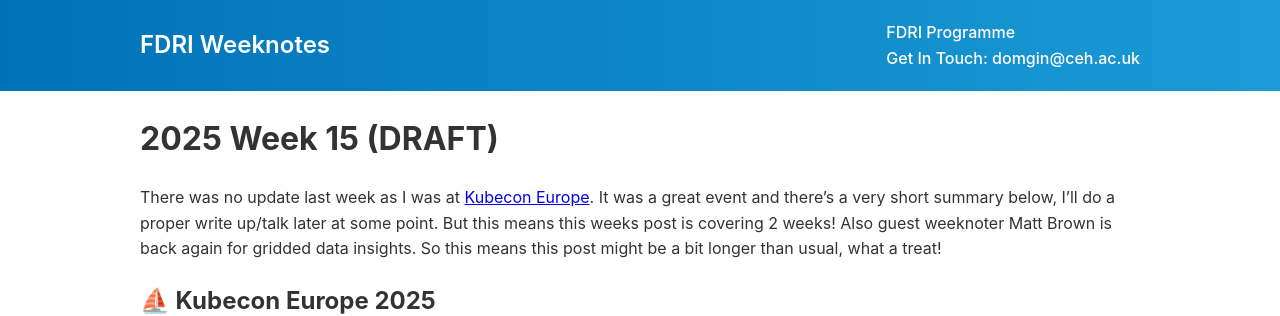
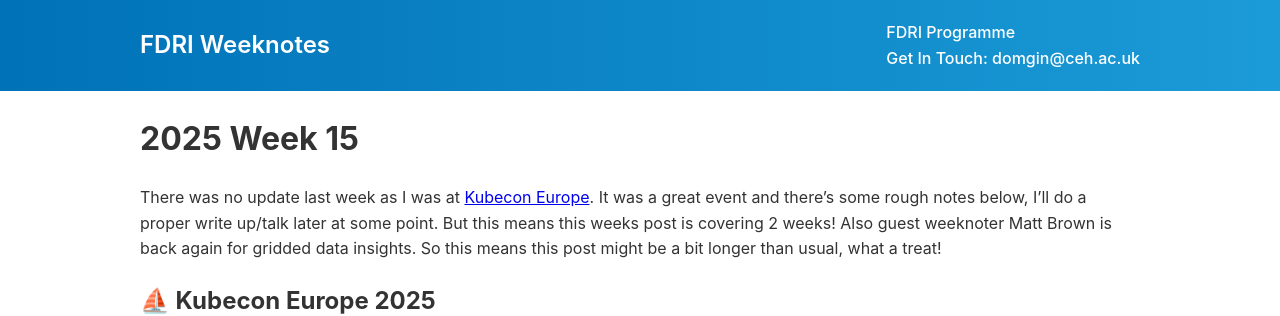
Before and after one commit to NERC-CEH/fdri_words, a Jekyll site: the page built from weeknotes/2025/15.md, in a window 1280 px wide and 900 px high, cut to the strip 0-316 px from the top of the window. Built offline with Jekyll 4.4.1, drawn with Linux system fonts in a browser that asks for light colours; our own code applies the rules of GitHub Pages for plain Markdown files.

Commit message:
Update 15.md

```diff
--- a/weeknotes/2025/15.md
+++ b/weeknotes/2025/15.md
@@ -1,6 +1,6 @@
-# 2025 Week 15 (DRAFT)
+# 2025 Week 15
 
-There was no update last week as I was at [Kubecon Europe](https://events.linuxfoundation.org/kubecon-cloudnativecon-europe/). It was a great event and there's a very short summary below, I'll do a proper write up/talk later at some point. But this means this weeks post is covering 2 weeks! Also guest weeknoter Matt Brown is back again for gridded data insights.  So this means this post might be a bit longer than usual, what a treat!
+There was no update last week as I was at [Kubecon Europe](https://events.linuxfoundation.org/kubecon-cloudnativecon-europe/). It was a great event and there's some rough notes below, I'll do a proper write up/talk later at some point. But this means this weeks post is covering 2 weeks! Also guest weeknoter Matt Brown is back again for gridded data insights.  So this means this post might be a bit longer than usual, what a treat!
 
 ## ⛵ Kubecon Europe 2025
 ![image](https://github.com/user-attachments/assets/65fd2067-11ec-4e70-a057-a8d40307c062)
```
Also changed, not shown: other parts of weeknotes/2025/15.md (+1 -0 lines).
